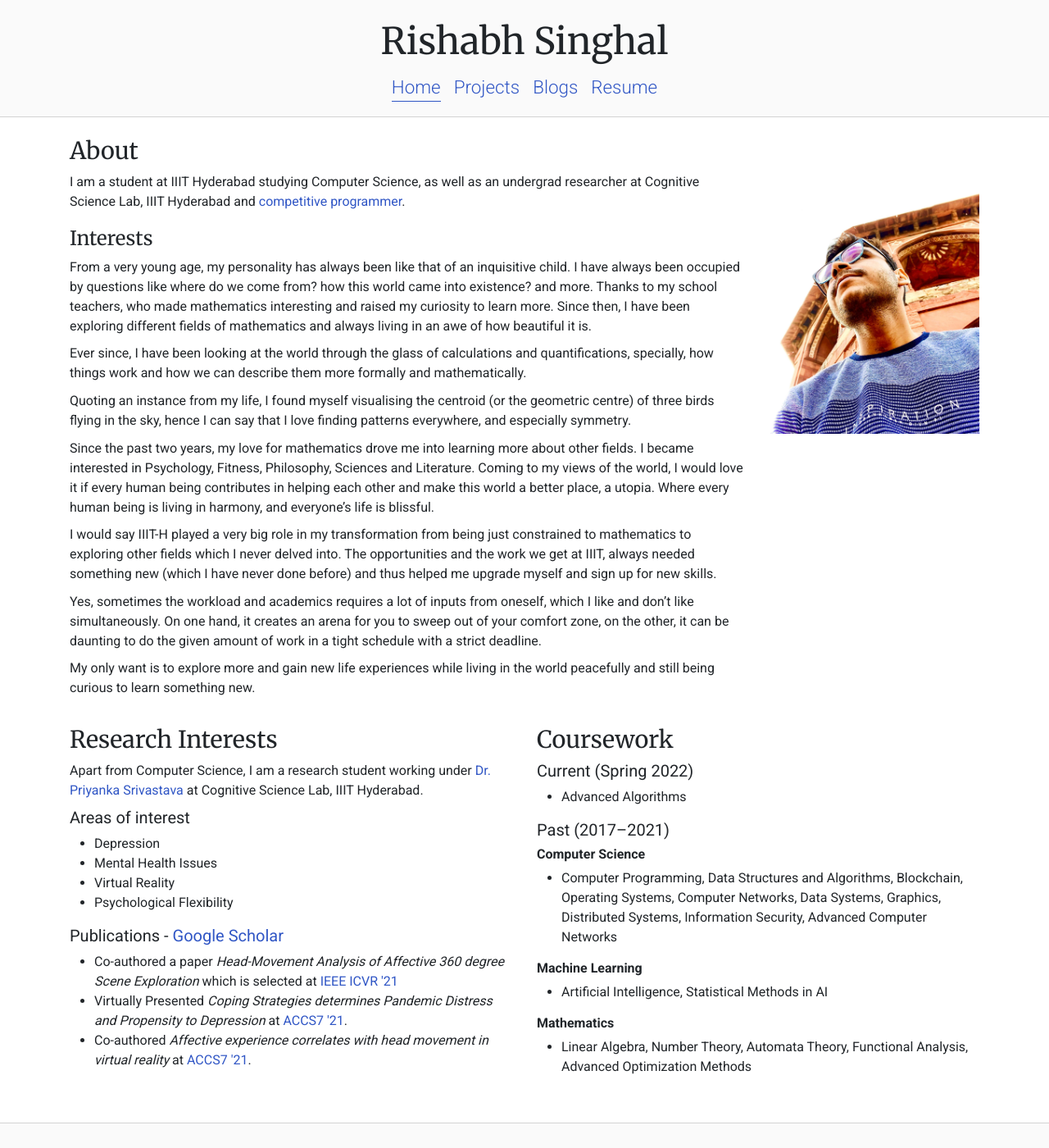
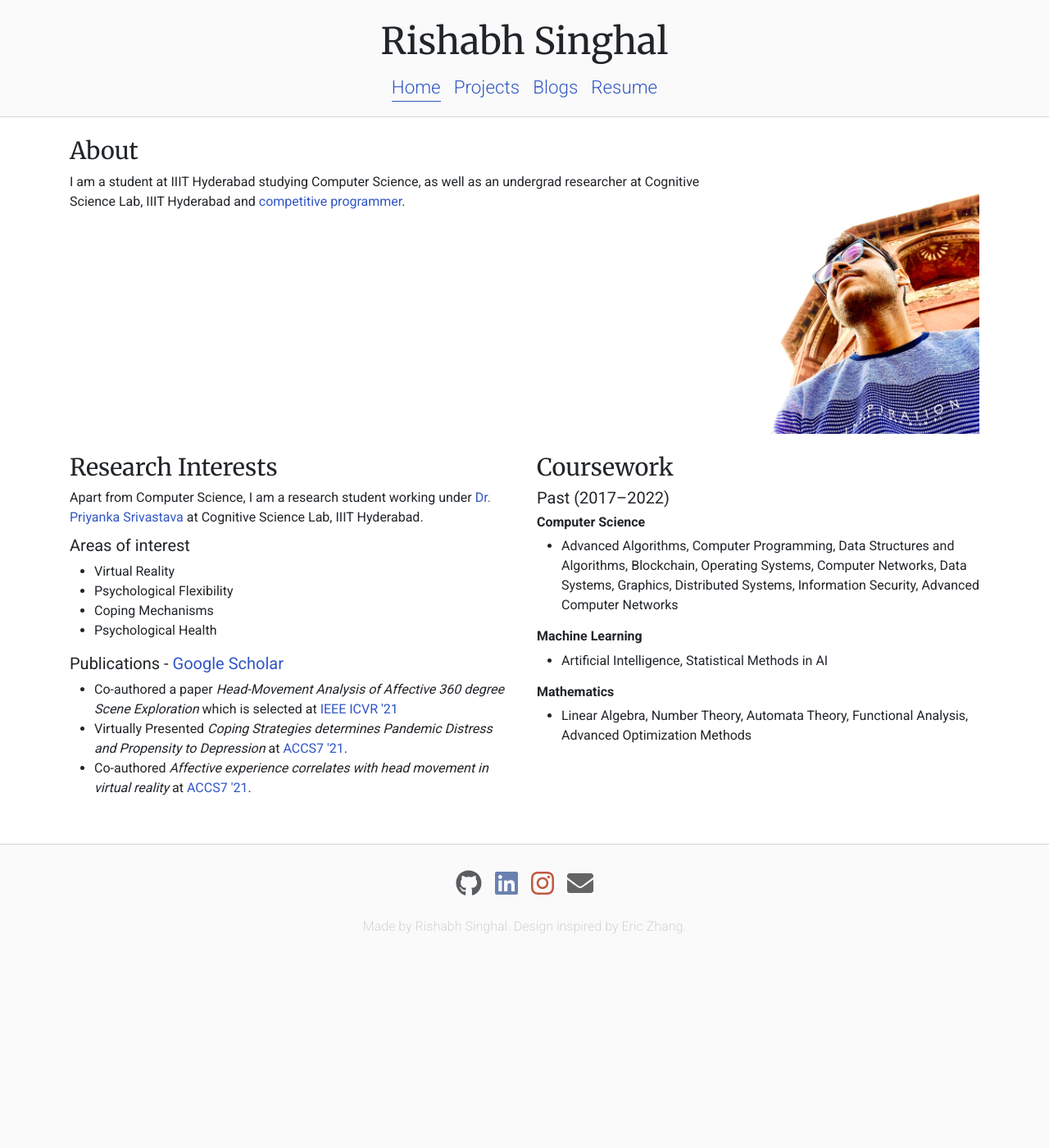
Before and after one commit to rish-singhal/rish-singhal.github.io, a Jekyll site: the page built from pages/index.html, in a window 1280 px wide and 1400 px high. Shown: the whole window at 82% size. Built offline with Jekyll 4.4.1, drawn with Linux system fonts in a browser that asks for light colours; nearby versions of some CDN libraries.

```diff
--- a/pages/index.html
+++ b/pages/index.html
@@ -12,28 +12,7 @@ permalink: /
         I am a student at IIIT Hyderabad studying Computer
         Science, as well as an undergrad researcher at Cognitive Science Lab, IIIT Hyderabad and
         <a href="https://codeforces.com/profile/sillentkiller">competitive programmer</a>.
-        <h3>Interests</h3>
-        <p>
-          From a very young age, my personality has always been like that of an inquisitive child. I have always been occupied by questions like where do we come from? how this world came into existence? and more. Thanks to my school teachers, who made mathematics interesting and raised my curiosity to learn more. Since then, I have been exploring different fields of mathematics and always living in an awe of how beautiful it is.
-        </p>
-        <p>
-          Ever since, I have been looking at the world through the glass of calculations and quantifications, specially, how things work and how we can describe them more formally and mathematically.
-            </p>
-            <p>
-          Quoting an instance from my life, I found myself visualising the centroid (or the geometric centre) of three birds flying in the sky, hence I can say that I love finding patterns everywhere, and especially symmetry.
-          </p>
-          <p>
-          Since the past two years, my love for mathematics drove me into learning more about other fields. I became interested in Psychology, Fitness, Philosophy, Sciences and Literature. Coming to my views of the world, I would love it if every human being contributes in helping each other and make this world a better place, a utopia. Where every human being is living in harmony, and everyone’s life is blissful.
-          </p>
-          <p>
-          I would say IIIT-H played a very big role in my transformation from being just constrained to mathematics to exploring other fields which I never delved into. The opportunities and the work we get at IIIT, always needed something new (which I have never done before) and thus helped me upgrade myself and sign up for new skills.
-          </p>
-          <p>
-          Yes, sometimes the workload and academics requires a lot of inputs from oneself, which I like and don’t like simultaneously. On one hand, it creates an arena for you to sweep out of your comfort zone, on the other, it can be daunting to do the given amount of work in a tight schedule with a strict deadline.
-          </p>
-          <p>
-          My only want is to explore more and gain new life experiences while living in the world peacefully and still being curious to learn something new.
-        </p>
+      </p>
     </section>
     <section class="col-md-4 col-xl-3">
       <img
@@ -53,18 +32,11 @@ permalink: /
       </p>
         <h5>Areas of interest</h5>
         <ul>
-          <li>
-            Depression
-            </li>
-            <li> Mental Health Issues
-          </li>
-          <li>
-            Virtual Reality
-          </li>
-          <li>Psychological Flexibility
-      </li>
-    </ul>
-
+          <li>Virtual Reality</li>
+          <li>Psychological Flexibility</li>
+          <li>Coping Mechanisms</li>
+          <li>Psychological Health</li>
+        </ul>
     <h5>Publications - <a href="https://scholar.google.com/citations?user=iNcIIV0AAAAJ&hl=en">Google Scholar</a></h5>
     <ul>
       <li>
@@ -79,17 +51,11 @@ permalink: /
     </section>
     <section class="col-lg-6">
       <h2>Coursework</h2>
-      <h5>Current (Spring 2022)</h5>
-      <ul>
-          <li>
-              Advanced Algorithms
-          </li>
-      </ul>
-      <h5>Past (2017&ndash;2021)</h5>
+      <h5>Past (2017&ndash;2022)</h5>
       <h6> <b>Computer Science </b></h6>
       <ul>
         <li>
-          Computer Programming, Data Structures and Algorithms, Blockchain, Operating Systems, Computer Networks, Data Systems, Graphics, Distributed Systems, Information Security, Advanced Computer Networks
+          Advanced Algorithms, Computer Programming, Data Structures and Algorithms, Blockchain, Operating Systems, Computer Networks, Data Systems, Graphics, Distributed Systems, Information Security, Advanced Computer Networks
         </li>
       </ul>
       <h6> <b>Machine Learning</b></h6>
```
Also changed, not shown: pages/resume.html (+10 -1 lines).
